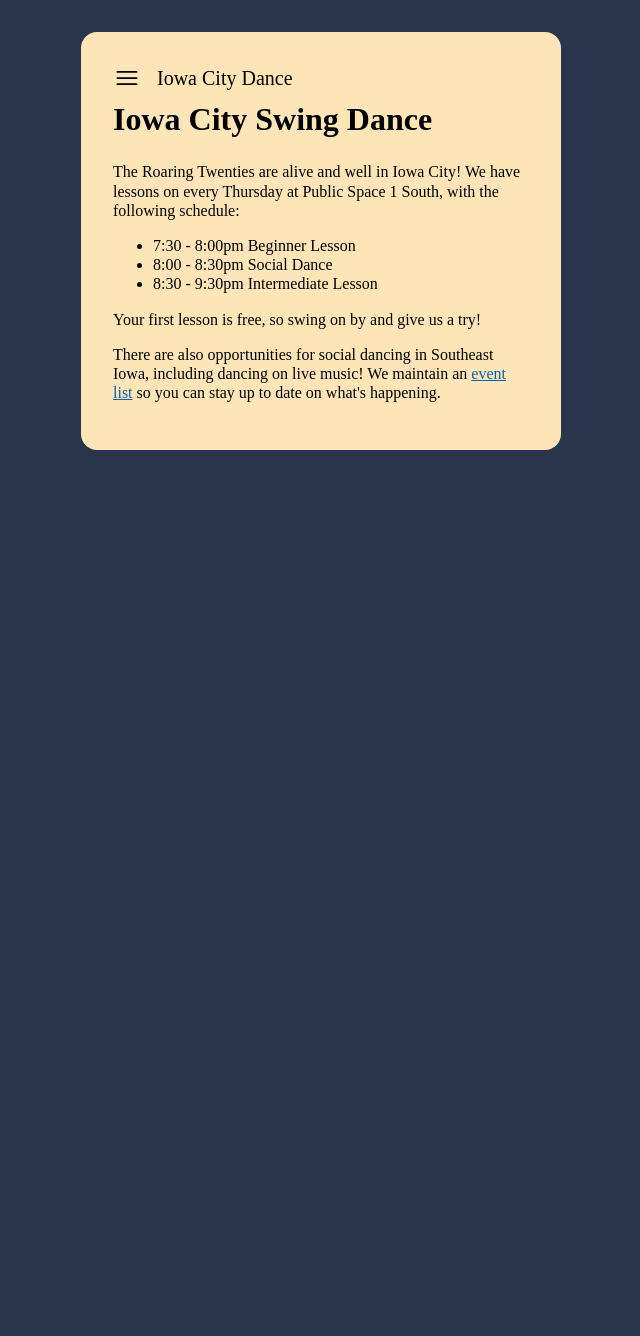
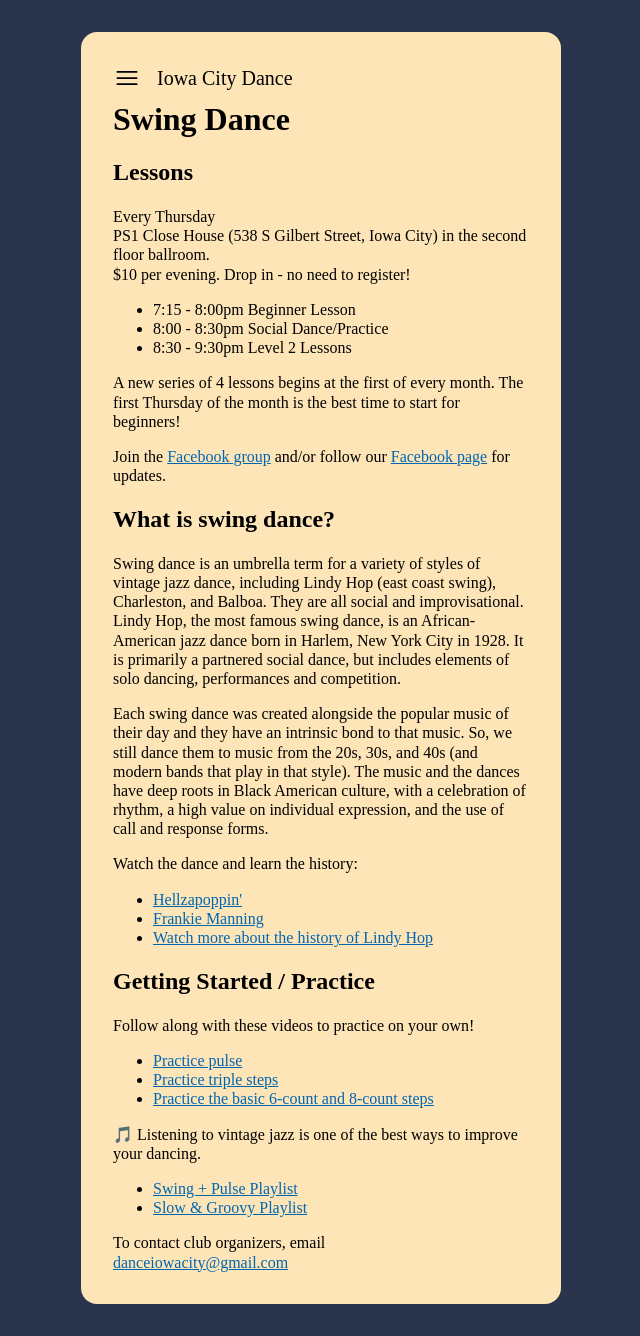
Before and after one commit to erooke/call-on-me, a Python web app: template templates/swing-index.html in a window 1280 px wide. Shown: the whole page, without its empty margins (319-959 px from the left). Before the commit the page ends 450 px from the top, so only its background shows below. Run offline with Jinja, Linux system fonts and the light colour scheme; the template is opened without the code that fills it, so the values that code supplies are empty.

Commit message:
Add the swing page content

```diff
--- a/templates/swing-index.html
+++ b/templates/swing-index.html
@@ -1,23 +1,93 @@
 {% extends "base.html" %}
-{% block title %}Iowa City Swing{% endblock %}
+{% block title %}Iowa City Swing Dance{% endblock %}
 {% block head %}<meta name="description" content="Your home page for swing dancing in southeast Iowa" >{% endblock %}
 {% block content %}
-<h1>Iowa City Swing Dance</h1>
+<div>
+  <h1>Swing Dance</h1>
   {{ assets['DSC06701'].tag(alt='Many people dancing indoors') }}
+  <h2>Lessons</h2>
   <p>
-  The Roaring Twenties are alive and well in Iowa City! We have lessons on every Thursday at Public Space 1 South,
-  with the following schedule:
+    Every Thursday
+  <br>
+  PS1 Close House (538 S Gilbert Street, Iowa City) in the second floor ballroom.
+  <br>
+  $10 per evening. Drop in - no need to register!
   </p>
   <ul style="margin-top: 0">
-  <li>7:30 - 8:00pm Beginner Lesson</li>
-  <li>8:00 - 8:30pm Social Dance</li>
-  <li>8:30 - 9:30pm Intermediate Lesson</li>
+    <li>7:15 - 8:00pm Beginner Lesson</li>
+    <li>8:00 - 8:30pm Social Dance/Practice</li>
+    <li>8:30 - 9:30pm Level 2 Lessons</li>
   </ul>
 
-Your first lesson is free, so swing on by and give us a try!
+  <p>
+    A new series of 4 lessons begins at the first of every month.
+    The first Thursday of the month is the best time to start for beginners!
+  </p>
 
   <p>
-  There are also opportunities for social dancing in Southeast Iowa, including dancing on live music!
-  We maintain an <a href="/index.html">event list</a> so you can stay up to date on what's happening.
+    Join the <a target="_blank" href="https://www.facebook.com/groups/iowacityswingdance" rel="noopener">Facebook group</a>
+    and/or follow our
+    <a target="_blank" href="https://www.facebook.com/people/Iowa-City-Swing-Dance/61551358307657/" ref="noopener">Facebook page</a>
+    for updates.
   </p>
+
+  <h2>What is swing dance?</h2>
+
+  <p>
+    Swing dance is an umbrella term for a variety of styles of vintage jazz dance, including Lindy Hop (east coast swing), Charleston, and Balboa.
+    They are all social and improvisational.
+    Lindy Hop, the most famous swing dance, is an African-American jazz dance born in Harlem, New York City in 1928.
+    It is primarily a partnered social dance, but includes elements of solo dancing, performances and competition.
+  </p>
+
+  <p>
+    Each swing dance was created alongside the popular music of their day and they have an intrinsic bond to that music.
+    So, we still dance them to music from the 20s, 30s, and 40s (and modern bands that play in that style).
+    The music and the dances have deep roots in Black American culture, with a celebration of rhythm, a high value on individual expression, and the use of call and response forms.
+  </p>
+
+  <p>
+    Watch the dance and learn the history:
+  </p>
+
+  <ul>
+    <li>
+      <a target="_blank" rel="noopener" href="https://www.youtube.com/watch?v=qzc7vY9VTnk">Hellzapoppin'</a>
+    </li>
+    <li>
+      <a target="_blank" rel="noopener" href="https://youtu.be/m34eD21QzUw?si=8qQR7zW3zIOE0l28">Frankie Manning</a>
+    </li>
+    <li>
+      <a target="_blank" rel="noopener" href="https://youtu.be/m34eD21QzUw?si=d8brxI0DmBetqLDr">Watch more about the history of Lindy Hop</a>
+    </li>
+  </ul>
+
+  <h2>Getting Started / Practice</h2>
+  <p>Follow along with these videos to practice on your own!</p>
+  <ul>
+    <li>
+      <a target="_blank" rel="noopener" href="https://www.youtube.com/watch?v=N_FFx7xE8dg&ab_channel=SecretsofSolo">Practice pulse</a>
+    </li>
+    <li>
+      <a target="_blank" rel="noopener" href="https://www.youtube.com/watch?v=kvh1dYcPlPc&ab_channel=SyncopatedCity">Practice triple steps</a>
+    </li>
+    <li>
+      <a target="_blank" rel="noopener" href="https://www.youtube.com/watch?v=tZbArq08Aw8&ab_channel=LauraGlaess">Practice the basic 6-count and 8-count steps</a>
+    </li>
+  </ul>
+  <p>🎵 Listening to vintage jazz is one of the best ways to improve your dancing.</p>
+  <ul>
+    <li>
+      <a target="_blank" rel="noopener" href="https://open.spotify.com/playlist/2QVbXvTWQ5ovGnrEZKgn3g?si=9f4ee2b6e5554125">
+        Swing + Pulse Playlist
+      </a>
+    </li>
+    <li>
+      <a target="_blank" rel="noopener" href="https://open.spotify.com/playlist/6aaYKCHDbmJuJBf7T0hJSB?si=550733d748ac4f6a">
+        Slow & Groovy Playlist
+      </a>
+    </li>
+  </ul>
+</div>
+To contact club organizers, email <a href="mailto:danceiowacity@gmail.com">danceiowacity@gmail.com</a>
 {% endblock %}
```
Lines whose indentation alone changed are shown as unchanged.
